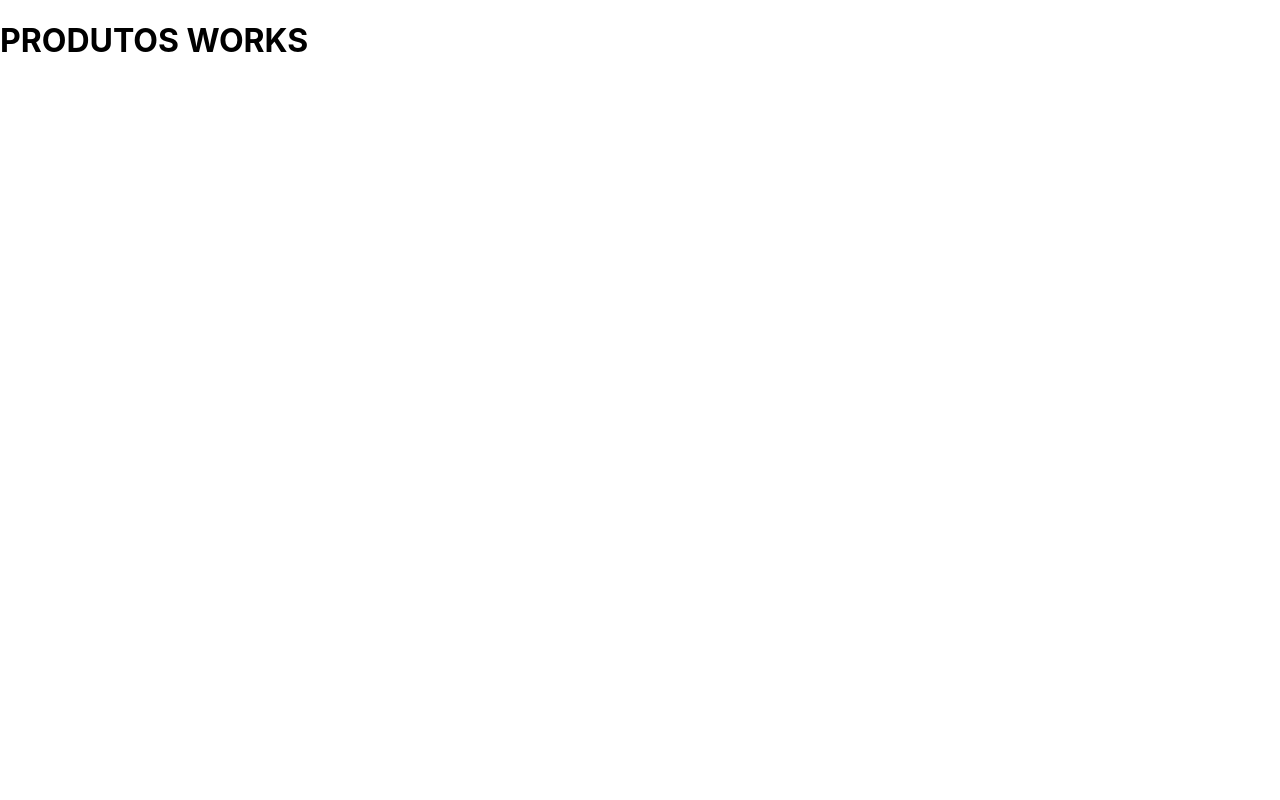
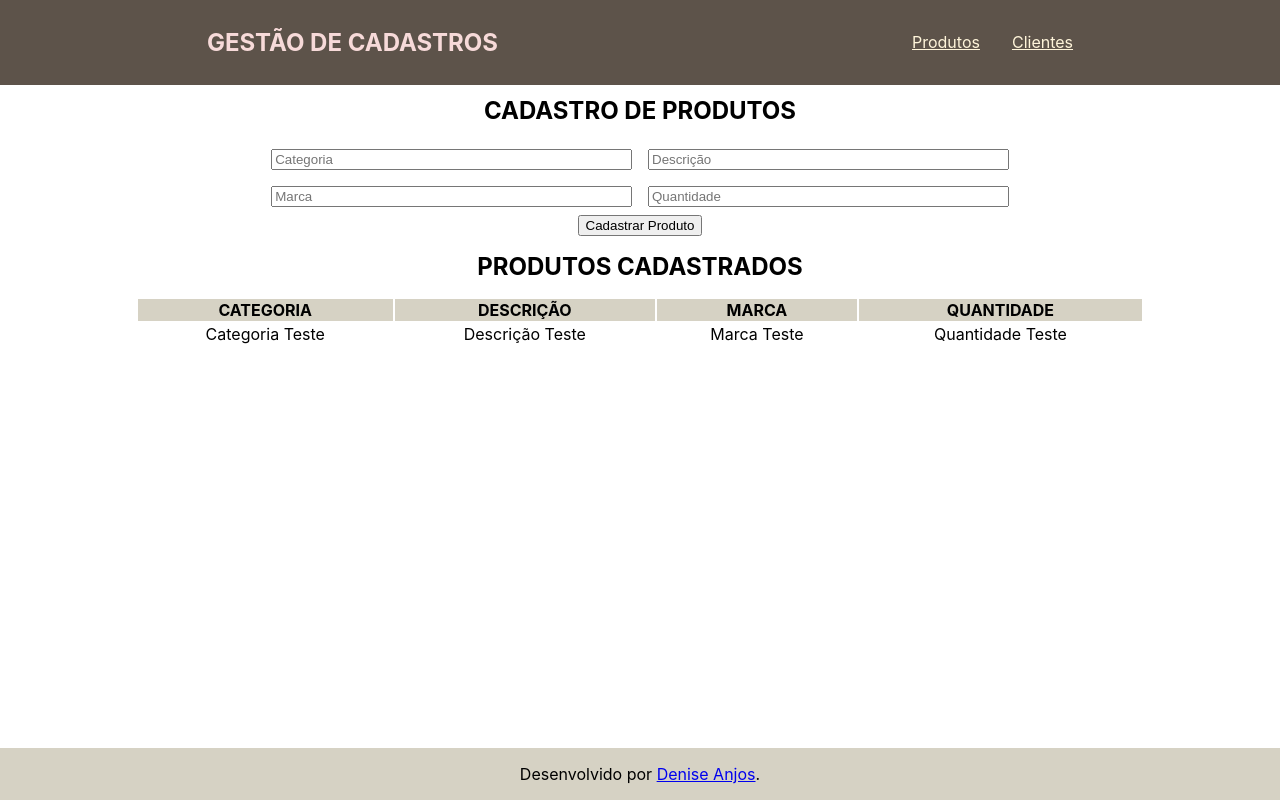
Before and after one commit to deniseanjos/hiringcoders-gestao-de-cadastros, a React (Create React App) app: page /produtos in a window 1280 px wide. Built offline with nearby package versions, Linux system fonts and the light colour scheme.

Commit message:
adicionando componentes e estrutura das paginas

```diff
--- a/src/App.js
+++ b/src/App.js
@@ -1,8 +1,20 @@
+import Menu from './componentes/menu/index.js';
+import Rodape from './componentes/rodape/index.js';
 import Routes from './Routes';
 
 function App() {
   return (
-    <Routes />
+    <>
+      <div>
+        <Menu />
+      </div>
+      <div>
+        <Routes />
+      </div>
+      <div>
+        <Rodape />
+      </div>
+    </>
   );
 }
 
--- /dev/null
+++ b/src/componentes/menu/index.js
@@ -0,0 +1,14 @@
+import React from 'react';
+import * as S from './styled';
+
+export default function Menu() {
+    return (
+        <S.Menu>
+        <h2>Gestão de Cadastros</h2>
+        <S.Links>
+        <a href="/produtos">Produtos</a>
+        <a href="/clientes">Clientes</a>
+        </S.Links>
+        </S.Menu>
+    );
+}
--- /dev/null
+++ b/src/componentes/menu/styled.js
@@ -0,0 +1,26 @@
+import styled from "styled-components";
+
+export const Menu = styled.div`
+    background-color: #5D534A;
+    display: flex;
+    flex-direction: row;
+    align-items: center;
+    justify-content: space-around;
+    padding: 0.5rem;
+    position: fixed;
+    top: 0;
+    width: 100vw;
+
+    h2 {
+        text-transform: uppercase;
+        color: #F7DAD9;
+    }
+`;
+
+export const Links = styled.div`
+    a {
+        margin: 1rem;
+        color: #FFF5DA;
+
+    }
+`;
--- /dev/null
+++ b/src/componentes/rodape/index.js
@@ -0,0 +1,11 @@
+import React from "react";
+import * as S from './styled';
+
+export default function Rodape(){
+
+    return (
+        <S.Rodape>
+        <p> Desenvolvido por <a href="https://github.com/deniseanjos" target="_blank">Denise Anjos</a>. </p>
+        </S.Rodape>
+    );
+}
--- /dev/null
+++ b/src/componentes/rodape/styled.js
@@ -0,0 +1,11 @@
+import styled from "styled-components";
+
+export const Rodape = styled.div`
+    position: absolute;
+    bottom: 0;
+    background-color: #D6D2C4;
+    width: 100vw;
+    display: flex;
+    justify-content: center;
+
+`;
--- a/src/pages/clientes/index.js
+++ b/src/pages/clientes/index.js
@@ -3,8 +3,52 @@ import * as S from './styled';
 
 export default function Clientes() {
     return (
-        <>
-        <S.TituloH1>Clientes works</S.TituloH1>
-        </>
+        <S.Container>
+
+            <h1>Cadastro de Clientes</h1>
+
+            <form>
+
+                <div>
+                    <input type="text" placeholder="Nome" />
+                    <input type="text" placeholder="Sobrenome" />
+                </div>
+
+                <div>
+                    <input type="email" placeholder="E-mail" />
+                    <input type="phone" placeholder="Telefone" />
+                </div>
+                <div>
+                    <button>Cadastrar Cliente</button>
+                </div>
+            </form>
+
+
+            <h1>Clientes Cadastrados</h1>
+
+            <table class="table">
+
+                <thead>
+                    <tr class="">
+                        <th scope="col">Nome</th>
+                        <th scope="col">Sobrenome</th>
+                        <th scope="col">E-mail</th>
+                        <th scope="col">Telefone</th>
+                    </tr>
+                </thead>
+
+                <tbody>
+                    <tr class="">
+                        <td>Nome Teste</td>
+                        <td>Sobrenome Teste</td>
+                        <td>E-mail Teste</td>
+                        <td>Telefone Teste</td>
+                    </tr>
+                </tbody>
+
+            </table>
+
+        </S.Container>
+
     );
 }
--- a/src/pages/clientes/styled.js
+++ b/src/pages/clientes/styled.js
@@ -1,5 +1,42 @@
 import styled from "styled-components";
 
-export const TituloH1 = styled.h1`
-    text-transform: uppercase;
+export const Container = styled.div`
+    margin: 5rem;
+    display: flex;
+    flex-direction: column;
+    align-items: center;
+    justify-content: center;
+
+    h1 {
+        text-transform: uppercase;
+        color: black;
+        font-size: 24px;
+        text-align: center;
+    }
+
+    form, table {
+        width: 90%;
+    }
+
+    div {
+        width: 100%;
+        display: flex;
+        flex-direction: row;
+        justify-content: center;
+    }
+
+    input {
+        margin: .5rem;
+        min-width: 35%;
+    }
+
+    th {
+        text-transform: uppercase;
+        text-align: center;
+        background-color: #D6D2C4;
+    }
+
+    td {
+        text-align: center;
+    }
 `;
--- a/src/pages/home/index.js
+++ b/src/pages/home/index.js
@@ -1,16 +1,13 @@
 import React from 'react';
-import { Link } from 'react-router-dom';
 import * as S from './styled';
 
 export default function Home() {
 
     return (
-        <>
-        <S.TituloH1>Home works</S.TituloH1>
-        <Link to="/clientes">Clientes</Link>
-        <div>
-        <Link to="/produtos">Produtos</Link>
-        </div>
-        </>
+        <S.Container>
+        <h1>Bem-vinde ao sistema gestão de cadatros!</h1>
+        <p>Utilize a barra de navegação para cadastrar e visualizar produtos ou clientes.</p>
+        <p>Esse sistema foi desenvolvido como atividade proposta no Programa Hirign Coders da Gama Academy com a VTEX e outros parceiros.</p>
+        </S.Container>
     );
 }
--- a/src/pages/home/styled.js
+++ b/src/pages/home/styled.js
@@ -1,5 +1,9 @@
 import styled from "styled-components";
 
-export const TituloH1 = styled.h1`
-    text-transform: uppercase;
+export const Container = styled.div`
+    margin: 5rem;
+    display: flex;
+    flex-direction: column;
+    align-items: center;
+    justify-content: center;
 `;
--- a/src/pages/produtos/index.js
+++ b/src/pages/produtos/index.js
@@ -4,9 +4,53 @@ import * as S from './styled';
 export default function Produtos() {
 
     return (
-        <>
-        <S.TituloH1>Produtos works</S.TituloH1>
-        </>
+        <S.Container>
+
+            <h1>Cadastro de Produtos</h1>
+
+            <form>
+
+                <div>
+                    <input type="text" placeholder="Categoria" />
+                    <input type="text" placeholder="Descrição" />
+                </div>
+
+                <div>
+                    <input type="text" placeholder="Marca" />
+                    <input type="number" placeholder="Quantidade" />
+                </div>
+                <div>
+                    <button>Cadastrar Produto</button>
+                </div>
+            </form>
+
+
+            <h1>Produtos Cadastrados</h1>
+
+            <table class="table">
+
+                <thead>
+                    <tr class="">
+                        <th scope="col">Categoria</th>
+                        <th scope="col">Descrição</th>
+                        <th scope="col">Marca</th>
+                        <th scope="col">Quantidade</th>
+                    </tr>
+                </thead>
+
+                <tbody>
+                    <tr class="">
+                        <td>Categoria Teste</td>
+                        <td>Descrição Teste</td>
+                        <td>Marca Teste</td>
+                        <td>Quantidade Teste</td>
+                    </tr>
+                </tbody>
+
+            </table>
+
+
+        </S.Container>
     );
 
 
--- a/src/pages/produtos/styled.js
+++ b/src/pages/produtos/styled.js
@@ -1,5 +1,42 @@
 import styled from "styled-components";
 
-export const TituloH1 = styled.h1`
-    text-transform: uppercase;
+export const Container = styled.div`
+    margin: 5rem;
+    display: flex;
+    flex-direction: column;
+    align-items: center;
+    justify-content: center;
+
+    h1 {
+        text-transform: uppercase;
+        color: black;
+        font-size: 24px;
+        text-align: center;
+    }
+
+    form, table {
+        width: 90%;
+    }
+
+    div {
+        width: 100%;
+        display: flex;
+        flex-direction: row;
+        justify-content: center;
+    }
+
+    input {
+        margin: .5rem;
+        min-width: 35%;
+    }
+
+    th {
+        text-transform: uppercase;
+        text-align: center;
+        background-color: #D6D2C4;
+    }
+
+    td {
+        text-align: center;
+    }
 `;
```
